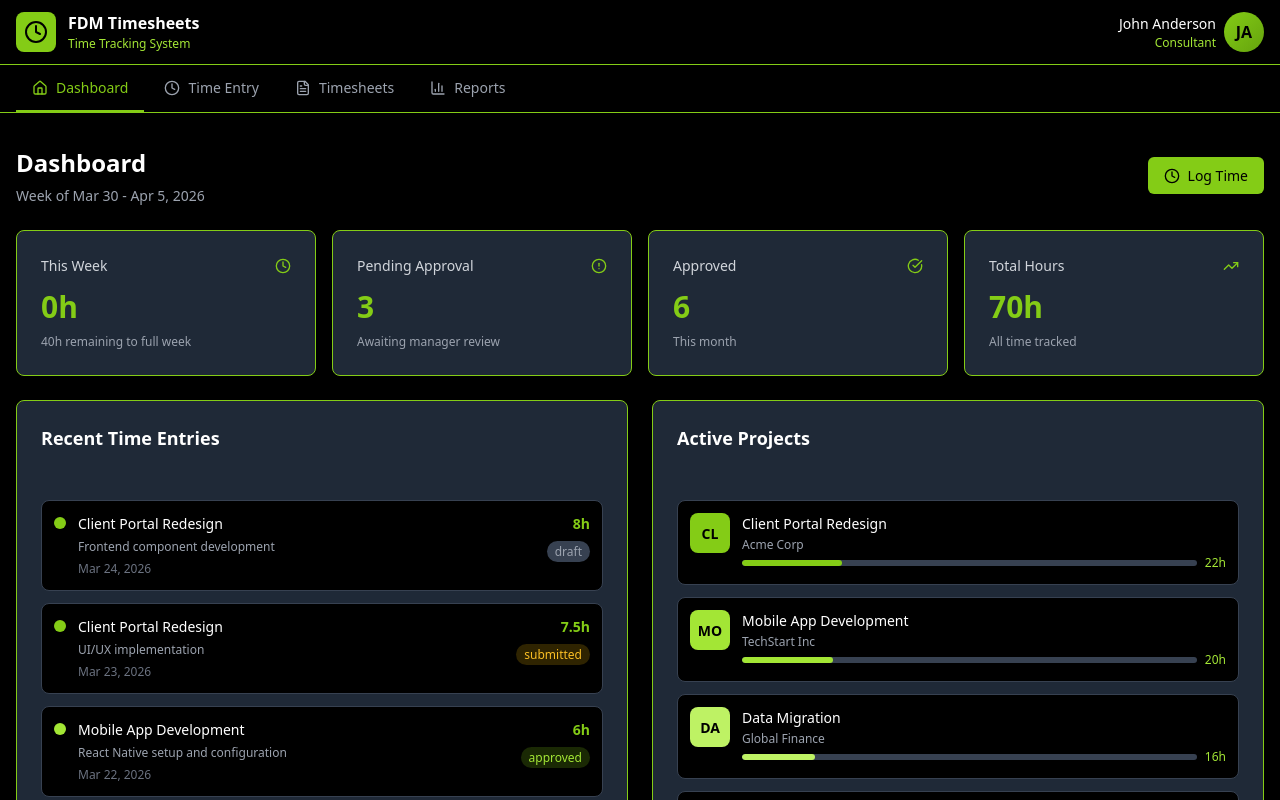
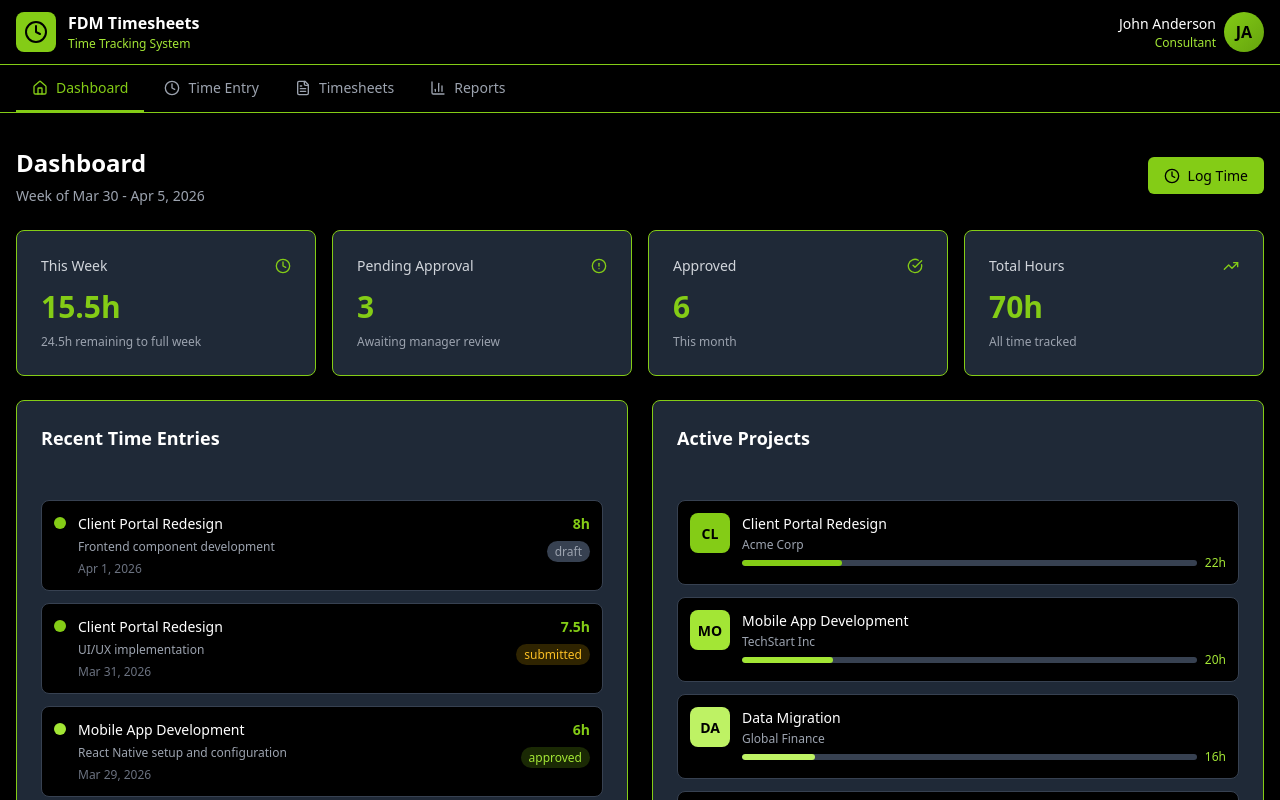
Before and after one commit to ZKhan0011/timesheet-app, a React (Vite) app: page / in a window 1280 px wide. Shown: the top 800 px of the page. Built offline with nearby package versions, Linux system fonts and the light colour scheme.

Commit message:
updated the dates for mock data

```diff
--- a/src/app/data/mockData.js
+++ b/src/app/data/mockData.js
@@ -10,7 +10,7 @@ export const timeEntries = [
   {
     id: '0',
     projectId: '3',
-    date: '2026-03-12',
+    date: '2026-03-17',
     hours: 8,
     description: 'validation of data consistency',
     status: 'submitted',
@@ -18,7 +18,7 @@ export const timeEntries = [
   {
     id: '9',
     projectId: '2',
-    date: '2026-03-11',
+    date: '2026-03-16',
     hours: 7,
     description: 'review of mobile test results',
     status: 'submitted',
@@ -26,7 +26,7 @@ export const timeEntries = [
   {
     id: '1',
     projectId: '1',
-    date: '2026-03-24',
+    date: '2026-04-01',
     hours: 8,
     description: 'Frontend component development',
     status: 'draft',
@@ -34,7 +34,7 @@ export const timeEntries = [
   {
     id: '2',
     projectId: '1',
-    date: '2026-03-23',
+    date: '2026-03-31',
     hours: 7.5,
     description: 'UI/UX implementation',
     status: 'submitted',
@@ -42,7 +42,7 @@ export const timeEntries = [
   {
     id: '3',
     projectId: '2',
-    date: '2026-03-22',
+    date: '2026-03-29',
     hours: 6,
     description: 'React Native setup and configuration',
     status: 'approved',
@@ -50,7 +50,7 @@ export const timeEntries = [
   {
     id: '4',
     projectId: '3',
-    date: '2026-03-21',
+    date: '2026-03-28',
     hours: 8,
     description: 'Database schema mapping',
     status: 'approved',
@@ -58,7 +58,7 @@ export const timeEntries = [
   {
     id: '5',
     projectId: '2',
-    date: '2026-03-20',
+    date: '2026-03-27',
     hours: 7,
     description: 'API integration',
     status: 'approved',
@@ -66,7 +66,7 @@ export const timeEntries = [
   {
     id: '6',
     projectId: '4',
-    date: '2026-03-19',
+    date: '2026-03-26',
     hours: 8,
     description: 'Penetration testing',
     status: 'approved',
@@ -74,7 +74,7 @@ export const timeEntries = [
   {
     id: '7',
     projectId: '1',
-    date: '2026-03-18',
+    date: '2026-03-25',
     hours: 6.5,
     description: 'Code review and optimization',
     status: 'approved',
@@ -82,7 +82,7 @@ export const timeEntries = [
   {
     id: '8',
     projectId: '5',
-    date: '2026-03-17',
+    date: '2026-03-24',
     hours: 4,
     description: 'Team training session',
     status: 'approved',
```
